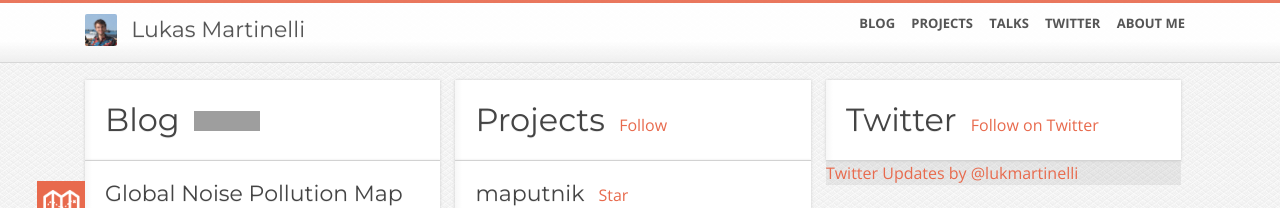
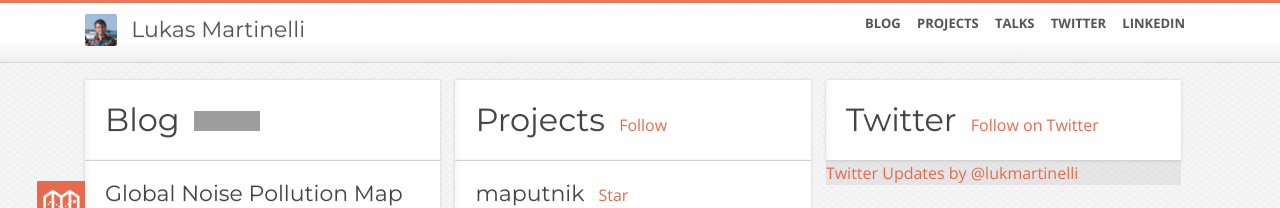
Before and after one commit to lukasmartinelli/lukasmartinelli.github.io, a Jekyll site: the page built from index.html, in a window 1280 px wide. Shown: the top 208 px of the page. Built offline with Jekyll 4.4.1, drawn with Linux system fonts in a browser that asks for light colours; comment, search, counter and statistics services are not loaded; grey boxes are pictures that could not be loaded.

Commit message:
replace about me with linkedin

```diff
--- a/_includes/top.html
+++ b/_includes/top.html
@@ -8,7 +8,7 @@
           <li><a href="/projects.html">Projects</a></li>
           <li><a href="/videos.html">Talks</a></li>
           <li><a href="https://twitter.com/lukmartinelli">Twitter</a></li>
-          <li><a href="/cv.html">About me</a></li>
+          <li><a href="https://www.linkedin.com/in/lukas-martinelli/">LinkedIn</a></li>
         </ul>
       </nav>
     </div>
```
